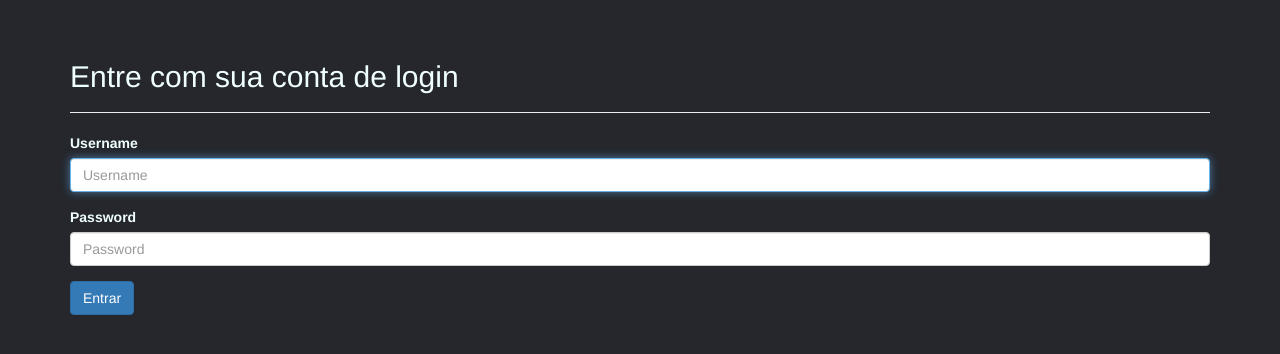
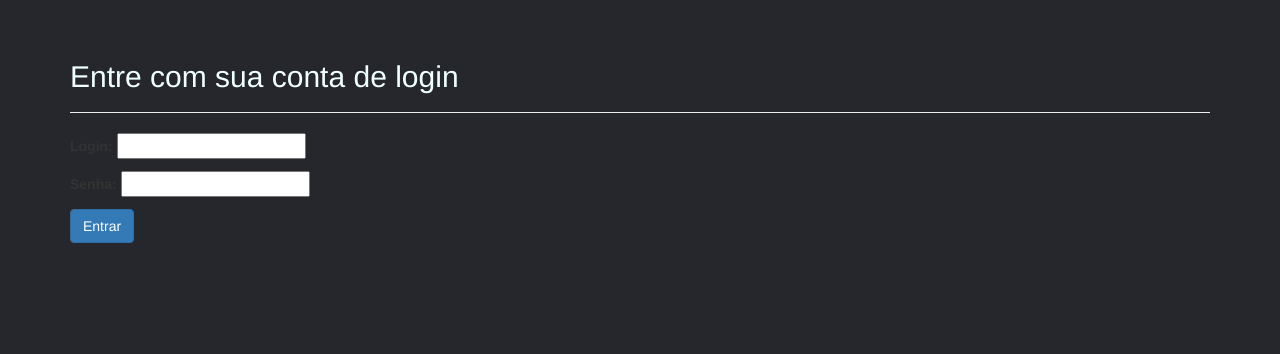
Before and after one commit to xKuth/topics_django, a Django app: page /users/login in a window 1280 px wide. Shown: the part 51-405 px from the top of the page. Run offline with Django 5.2, Linux system fonts and the light colour scheme; parts of the project's set-up code (start-up, migrations or seed data) failed here and were passed over; some libraries are stand-ins or nearby versions.

Commit message:
forms att in linguage native

```diff
--- a/learning_log/settings.py
+++ b/learning_log/settings.py
@@ -17,12 +17,10 @@ environ.Env.read_env()
 # SECURITY WARNING: keep the secret key used in production secret!
 
 SECRET_KEY = os.environ.get("SECRET_KEY")
-
-# SECURITY WARNING: don't run with debug turned on in production!
-
 DEBUG = os.environ.get('DEBUG', 'False').lower() == 'True'
 
 ALLOWED_HOSTS = os.environ.get("ALLOWED_HOSTS").split(" ")
+
 
 # Application definition
 
--- /dev/null
+++ b/users/forms.py
@@ -0,0 +1,12 @@
+from django import forms
+from django.core.exceptions import ValidationError
+
+class Loginform(forms.Form):
+    login = forms.CharField(max_length=30)
+    senha = forms.CharField(max_length=30, widget=(forms.PasswordInput))
+
+    def clean_login(self):
+        nome= self.cleaned_data['login']
+        if not(nome.isalnum()):
+            raise ValidationError('o nome de usário não pode ter caracteres especiais')
+        return nome
--- a/users/templates/users/login.html
+++ b/users/templates/users/login.html
@@ -14,9 +14,10 @@
         </h2>
     {% endblock header %}
     {% block content %}
-        <form action="{% url 'login' %}" method="post" class="form switch">
-            {% csrf_token %}
-            {% bootstrap_form form %}
+            <form action="{% url 'login' %}" method="post">
+                {% csrf_token %}
+                {{ form.as_p }}
+            </form>
             {% buttons %}
             <button name="submit" class="btn btn-primary">Entrar</button>
             {% endbuttons %}
--- a/users/urls.py
+++ b/users/urls.py
@@ -3,7 +3,7 @@ from django.contrib.auth import views as auth_views
 from . import views
 
 urlpatterns = [
-    path('login', auth_views.LoginView.as_view(template_name='users/login.html'), name='login'),
+    path('login', views.Login , name='login'),
     path('logout', views.logout_view, name='logout'),
     path('register', views.register, name='register'),
 ]
--- a/users/views.py
+++ b/users/views.py
@@ -3,6 +3,26 @@ from django.http import HttpResponseRedirect
 from django.urls import reverse
 from django.contrib.auth import logout, login, authenticate
 from django.contrib.auth.forms import UserCreationForm
+from .forms import Loginform
+
+
+def Login(request):
+    error = False
+    if request.method != 'POST':
+        form = Loginform()
+    else:
+        form = Loginform(data=request.POST)
+        if form.is_valid():
+            username = request.POST.get('login')
+            password = request.POST.get('senha')
+            user = authenticate(username=username, password=password)
+            if user.owner:
+                login(request, user)
+                return HttpResponseRedirect(reverse('index'))
+            else:
+                error = True
+    context = {'form': form, 'error': error}
+    return render(request, 'users/login.html', context)
 
 
 def logout_view(request):
```
